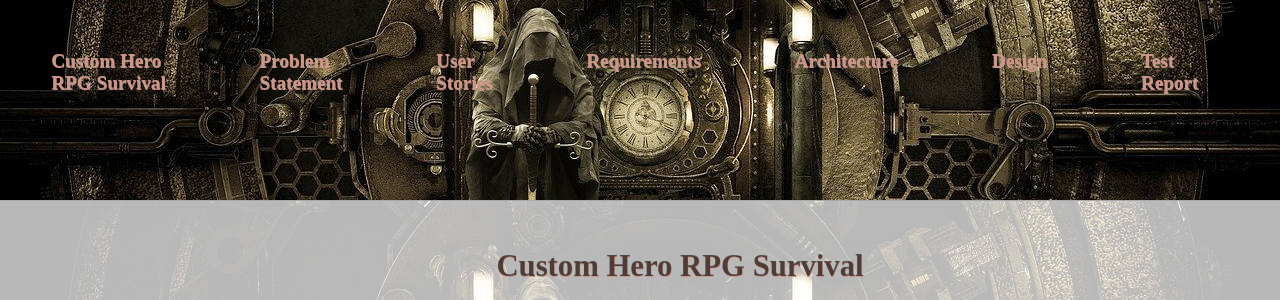
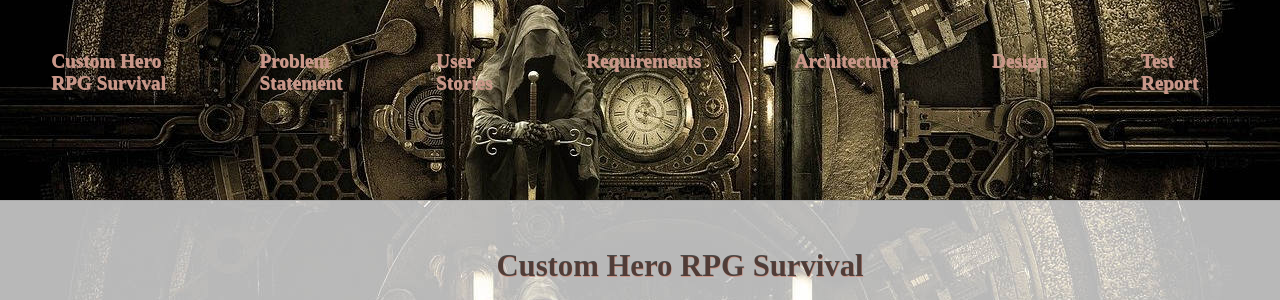
Before and after one commit to joshuargutierrez/joshuargutierrez.github.io, a PHP site: page / in a window 1280 px wide; the page is wider, and only the part inside the window is pictured. Shown: the top 300 px of that part. Run offline with PHP 8.4, Linux system fonts and the light colour scheme.

Commit message:
edited header background

```diff
--- a/css/header-styles.css
+++ b/css/header-styles.css
@@ -11,6 +11,9 @@
     background-color: rgb(65, 65, 65);
     background-color: rgba(65, 65, 65, 0.4);
     background-image: url(../images/header-background.jpg);
+    background-repeat: no-repeat;
+    background-position: center;
+    background-size: cover;
     border-bottom: 0.1vh groove darkgray;
     overflow-x: hidden;
 }
```
